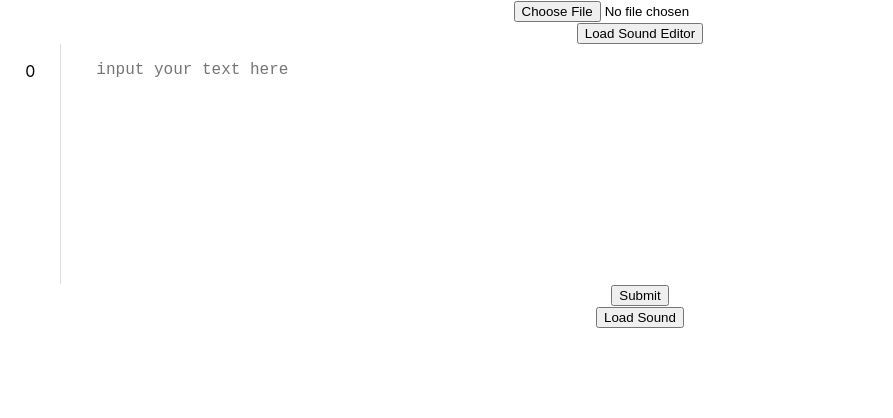
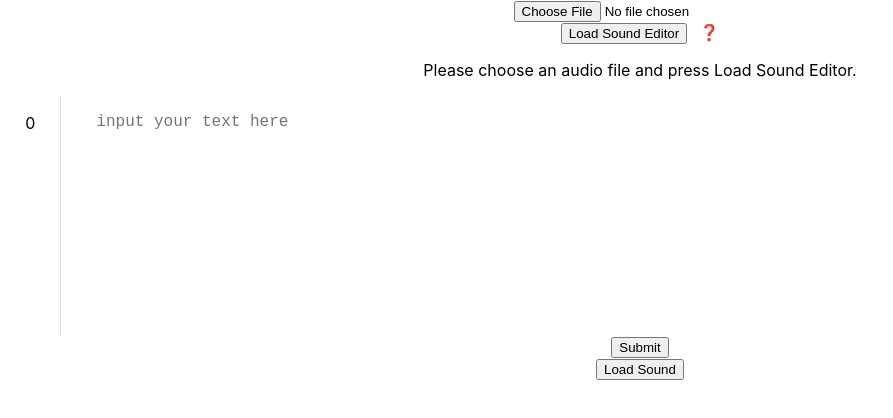
Before and after one commit to Sepzie/sing-with-me-react, a React (Create React App) app: page / in a window 1280 px wide. Shown: the top 418 px of the page, without its empty margins (0-893 px from the left). Built offline with nearby package versions, Linux system fonts and the light colour scheme; a web font is replaced by a local one.

Commit message:
removed unused import and added hint texts

```diff
--- a/src/App/SingWithMe.js
+++ b/src/App/SingWithMe.js
@@ -4,7 +4,6 @@ import { Howl } from 'howler';
 import { useReactMediaRecorder } from "react-media-recorder";
 import { ToastContainer, toast } from 'react-toastify';
 import 'react-toastify/dist/ReactToastify.css';
-import soundRef from "./res/song.mp3"
 
 
 /**
--- a/src/App/SoundSyncActivity.js
+++ b/src/App/SoundSyncActivity.js
@@ -80,7 +80,18 @@ export default function SoundSyncActivity(props) {
     return (
         <div className="SoundSyncActivity">
             <button onClick={LoadSoundWaveView}>Load Sound Editor</button>
+            <span
+                title="Upload an audio file, load the sound editor, click the band to add segments, then match each lyric line below. Submit to generate practice buttons."
+                style={{ marginLeft: "12px", cursor: "help" }}
+            >
+                ❓
+            </span>
             {soundSourceRef.current && SwvComponent}
+            {soundSourceRef.current ? (
+                <p>Click the band above to add a segment. Each segment lines up with the corresponding lyric line below.</p>
+            ) : (
+                <p>Please choose an audio file and press Load Sound Editor.</p>
+            )}
             {/* <LoadSoundWaveView /> */}
             {/* <SoundWaveView
             markers={markers}
--- a/src/App/helper-modules/SoundWaveView.js
+++ b/src/App/helper-modules/SoundWaveView.js
@@ -11,7 +11,6 @@ import "../style_sheets/SoundWaveView.css";
 // import RegionsPlugin from "wavesurfer.js/dist/plugin/wavesurfer.regions.min";
 import TimelinePlugin from "wavesurfer.js/dist/plugin/wavesurfer.timeline.min";
 import MarkersPlugin from "wavesurfer.js/src/plugin/markers";
-import soundRef from "../res/song.mp3"
 const Timeline = styled.div`
     border: 2px black solid;
 `
@@ -320,7 +319,6 @@ function SoundWaveView(props) {
 
     return (
         <div className="SoundWaveView">
-            <h1>Render Count: {renderCountRef.current}</h1>
             <WaveSurfer plugins={plugins} onMount={handleWSMount} >
                 <WaveForm id="waveform" cursorColor="transparent" >
                     {/* {regions.map((regionProps) => ( Regions are disabled as they were cluttering the view
```
